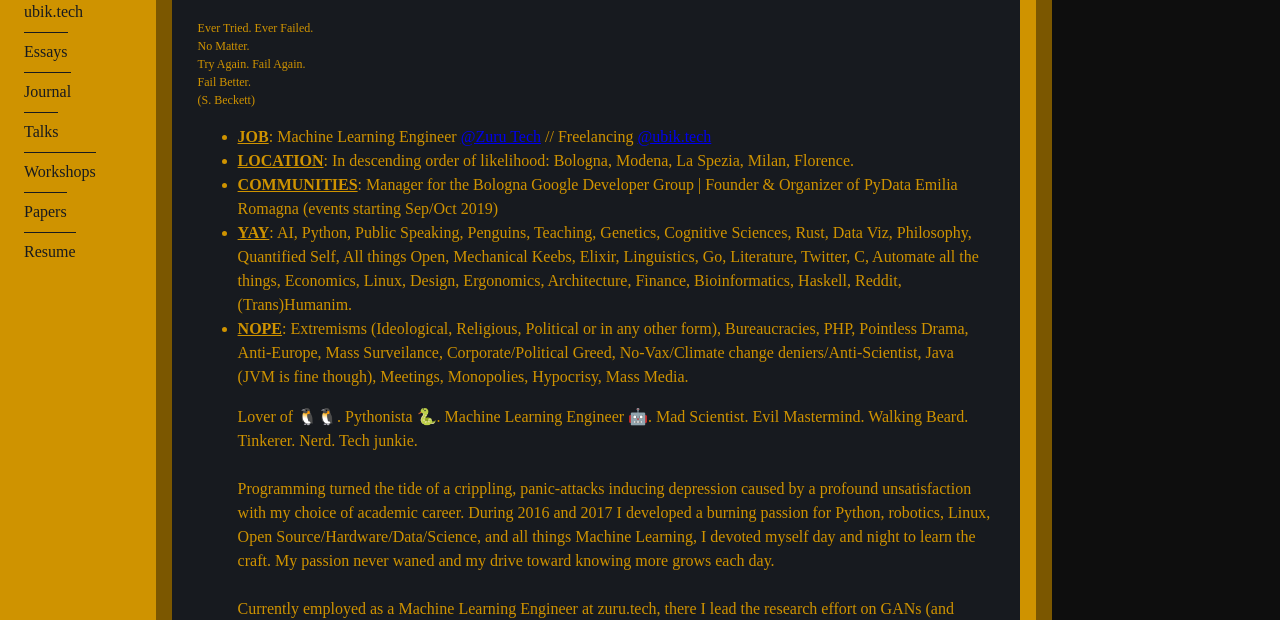
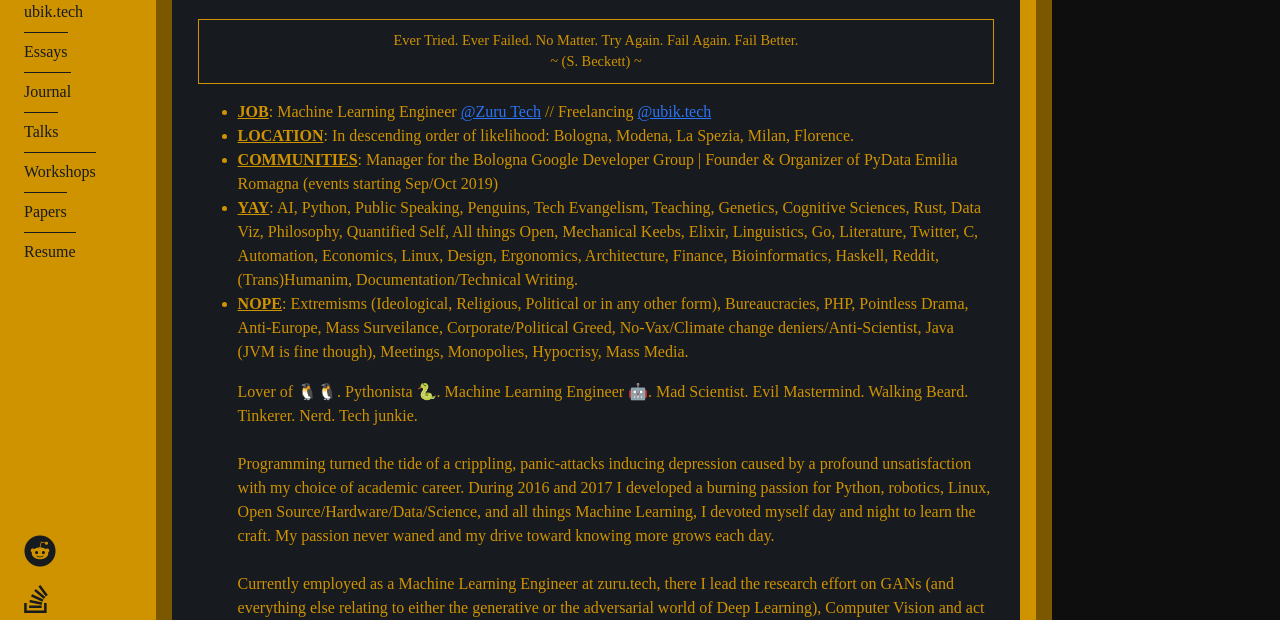
Before and after one commit to mr-ubik/ubik.dev-pure, a website built with Parcel: page src/index.html in a window 1280 px wide. Shown: the part 104-724 px from the top of the page. Built offline with nearby package versions, Linux system fonts and the light colour scheme.

Commit message:
Fix typos, link and make sidebar sticky

```diff
--- a/src/index.html
+++ b/src/index.html
@@ -21,7 +21,7 @@
                 <li><a href="https://journal.ubik.dev">Journal</a></li>
                 <li><a href="https://talks.ubik.dev">Talks</a></li>
                 <li><a href="https://workshops.ubik.dev">Workshops</a></li>
-                <li><a href="https://papers.ubik.dev">Papers</a></li>
+                <li><a href="https://scholar.google.com/citations?user=es2rHZ0AAAAJ&hl=en">Papers</a></li>
                 <li><a href="https://cv.ubik.dev">Resume</a></li>
             </ul>
             <div class="social bottom">
@@ -34,13 +34,10 @@
         </div>
         <div class="bio">
             <h1>Michele "Ubik" De Simoni</h1>
-            <p class="quote">
-                Ever Tried. Ever Failed.<br />
-                <span class="emph">No Matter.</span><br />
-                Try Again. Fail Again.<br />
-                <span class="emph">Fail Better.</span><br />
-                (S. Beckett)
-            </p>
+            <div class="quote">
+                Ever Tried. Ever Failed. No Matter. Try Again. Fail Again. Fail Better.<br />
+                ~ (S. Beckett) ~
+            </div>
             <ul class="info">
                 <li class="job">
                     <b>JOB</b>: Machine Learning Engineer <a href="https://zuru.tech">@Zuru Tech</a> //
@@ -55,11 +52,11 @@
                     of PyData Emilia Romagna (events starting Sep/Oct 2019)
                 </li>
                 <li class="yay">
-                    <b>YAY</b>: AI, Python, Public Speaking, Penguins, Teaching,
+                    <b>YAY</b>: AI, Python, Public Speaking, Penguins, Tech Evangelism, Teaching,
                     Genetics, Cognitive Sciences, Rust, Data Viz, Philosophy, Quantified Self,
                     All things Open, Mechanical Keebs, Elixir, Linguistics, Go, Literature, Twitter, C,
-                    Automate all the things, Economics, Linux, Design, Ergonomics, Architecture,
-                    Finance, Bioinformatics, Haskell, Reddit, (Trans)Humanim.
+                    Automation, Economics, Linux, Design, Ergonomics, Architecture,
+                    Finance, Bioinformatics, Haskell, Reddit, (Trans)Humanim, Documentation/Technical Writing.
                 </li>
                 <li class="nope">
                     <b>NOPE</b>: Extremisms (Ideological, Religious, Political or in any other form),
@@ -79,15 +76,15 @@
                     <br><br>
                     Currently employed as a Machine Learning Engineer at zuru.tech, there I lead the research effort on
                     GANs (and everything else relating to either the generative or the adversarial world of Deep
-                    Learning), help with Computer Vision and act as the Supreme Overlord of the Data Pipeline that feeds
-                    our AIs and our internal tooling.
+                    Learning), Computer Vision and act as the Supreme Overlord of both the Data Pipeline that feeds
+                    our AIs, and our internal dev-toolchain.
                     <br><br>
                     I am a prolific teacher/speaker/writer focused on spreading the Python and (Open)
                     Data/AI/Science/Source/Hadware Gospel.
                     <br><br>
-                    As of Spring-Summer 2019 I have also being the co-host of "La Scatola Nera"
+                    As of Spring-Summer 2019 I have also been the co-host of "La Scatola Nera"
                     (The Black Box), a podcast (in italian) on the relationship between new
-                    emerging AI powered technologies, philosophy and society.
+                    emerging AI-powered technologies, philosophy and society.
             </ul>
 
         </div>
--- a/src/style/base.scss
+++ b/src/style/base.scss
@@ -27,7 +27,14 @@ body {
     font-family: Hack;
     color: var(--primary);
     font-size: 0.75rem;
-    height: 100vh;
+}
+
+a {
+    color: var(--royal-blue);
+
+    &:visited {
+        color: var(--han-purple);
+    }
 }
 
 // Grid Container
@@ -36,8 +43,6 @@ body {
     display: grid;
     grid-template-columns: minmax(140px, 1vw) 8fr 2fr;
     grid-template-rows: 1fr;
-    width: 100%;
-    height: 100%;
 }
 
 // Sidebar
@@ -46,7 +51,10 @@ body {
     display: flex;
     flex-flow: column nowrap;
     background: var(--primary);
-    height: 100%;
+    height: 100vh;
+    position: sticky;
+    top: 0;
+
     a {
         color: var(--secondary);
         text-decoration: unset;
@@ -107,7 +115,11 @@ body {
 }
 
 .quote {
-    font-size: 0.75rem;
+    font-size: 0.9rem;
+    text-align: center;
+    border: 1px solid var(--primary);
+    padding: 10px;
+    margin: none;
 }
 
 .info {
```
